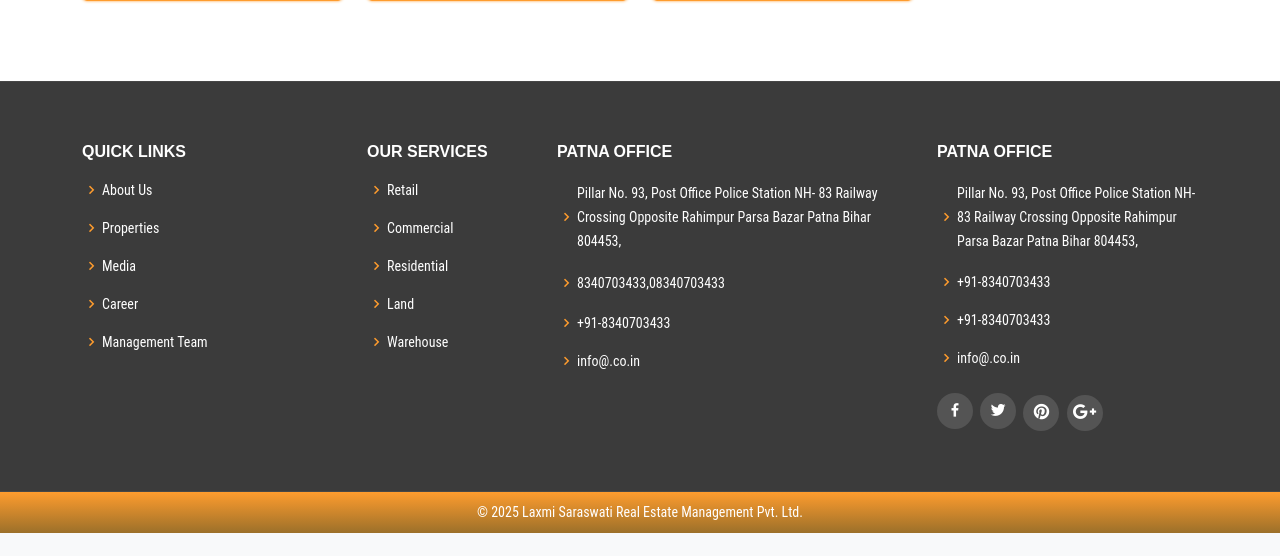
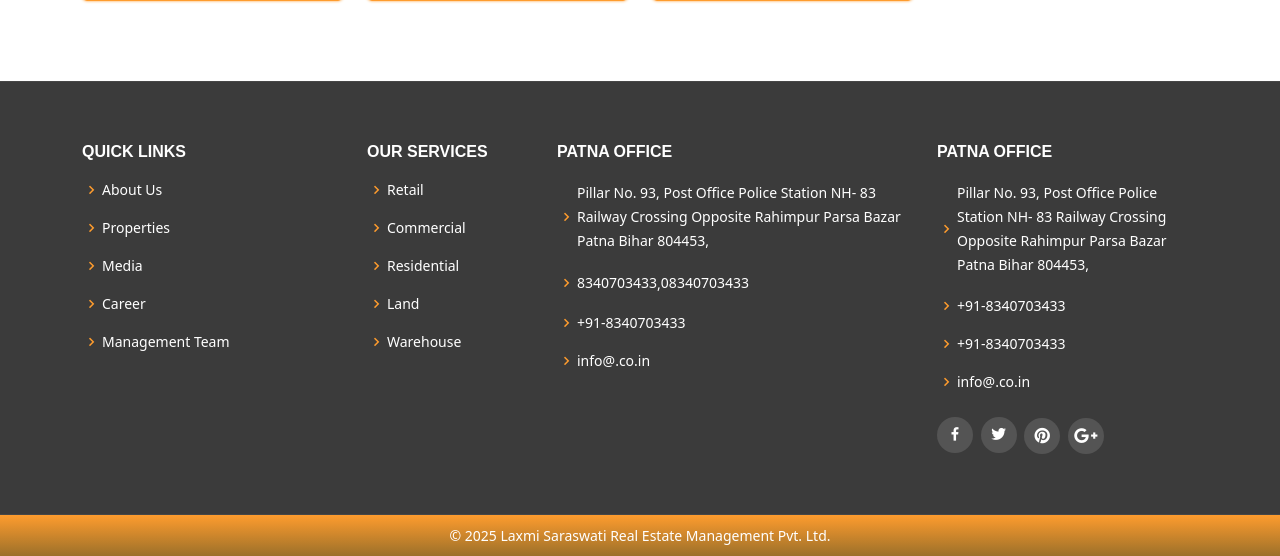
Before and after one commit to MANISH0607/laxmi_saraswati_real_estate, a PHP site: page /Land.php in a window 1280 px wide. Shown: the part 1692-2248 px from the top of the page. Before the commit the page ends 2225 px from the top, so only its background shows below. Run offline with PHP 8.4, Linux system fonts and the light colour scheme; some libraries are stand-ins or nearby versions.

Commit message:
change font-family

```diff
--- a/assets/css/style.css
+++ b/assets/css/style.css
@@ -3,7 +3,7 @@
 --------------------------------------------------------------*/
 
     body {
-        font-family: "Roboto Condensed", Sans-serif;
+        font-family: system-ui, -apple-system, "Segoe UI", Roboto, "Helvetica Neue", Arial, "Noto Sans", "Liberation Sans", sans-serif, "Apple Color Emoji", "Segoe UI Emoji", "Segoe UI Symbol", "Noto Color Emoji";
         color: #444444;
     }
 
--- a/includes/header.php
+++ b/includes/header.php
@@ -37,7 +37,10 @@
           </li>
 
           <li><a href="contact.php">Contact Us</a></li>
+
+
         </ul>
+
 
         <!-- Mobile Nav Toggle Icon -->
         <i class="bi bi-list mobile-nav-toggle d-lg-none"></i>
```
